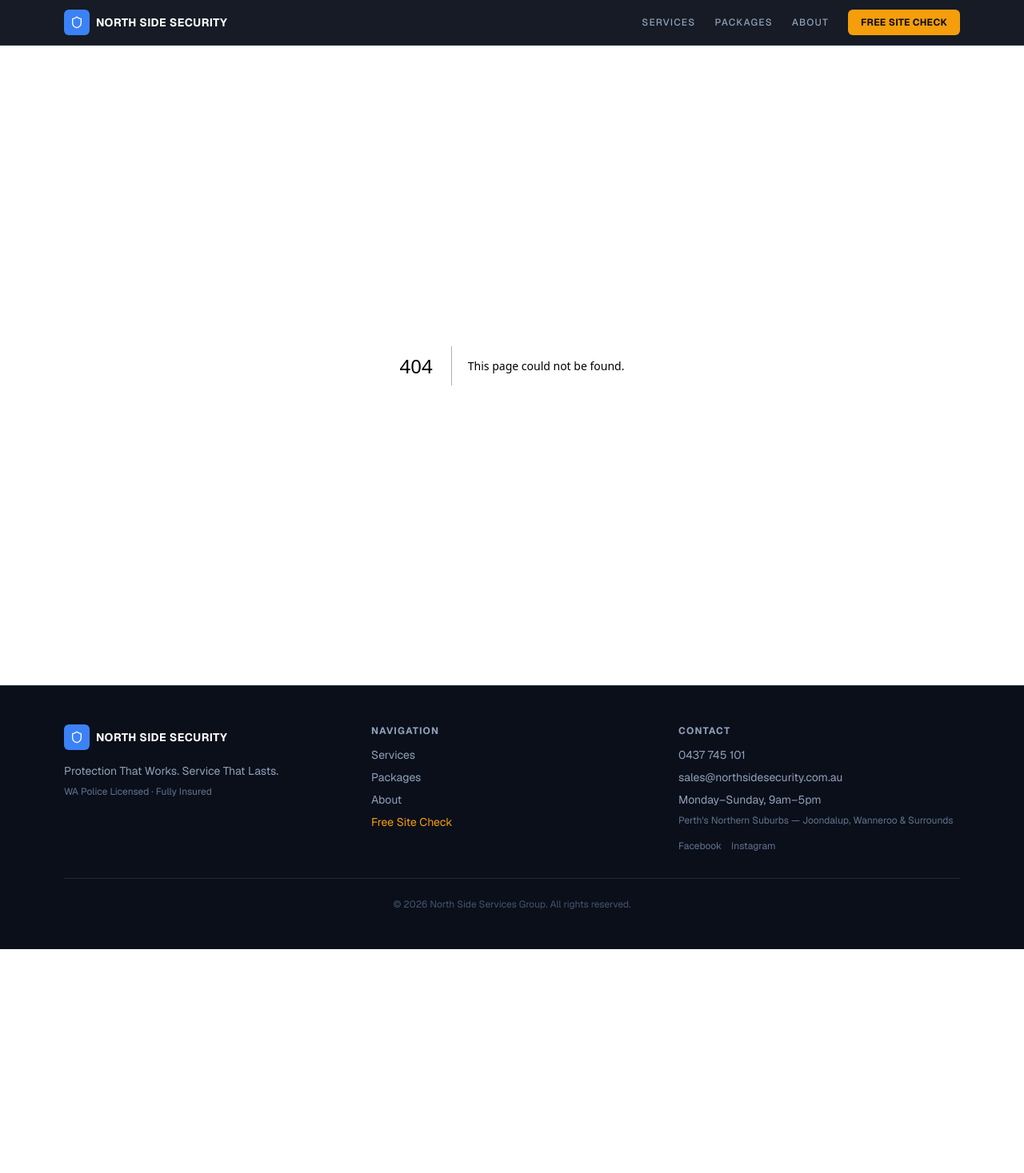
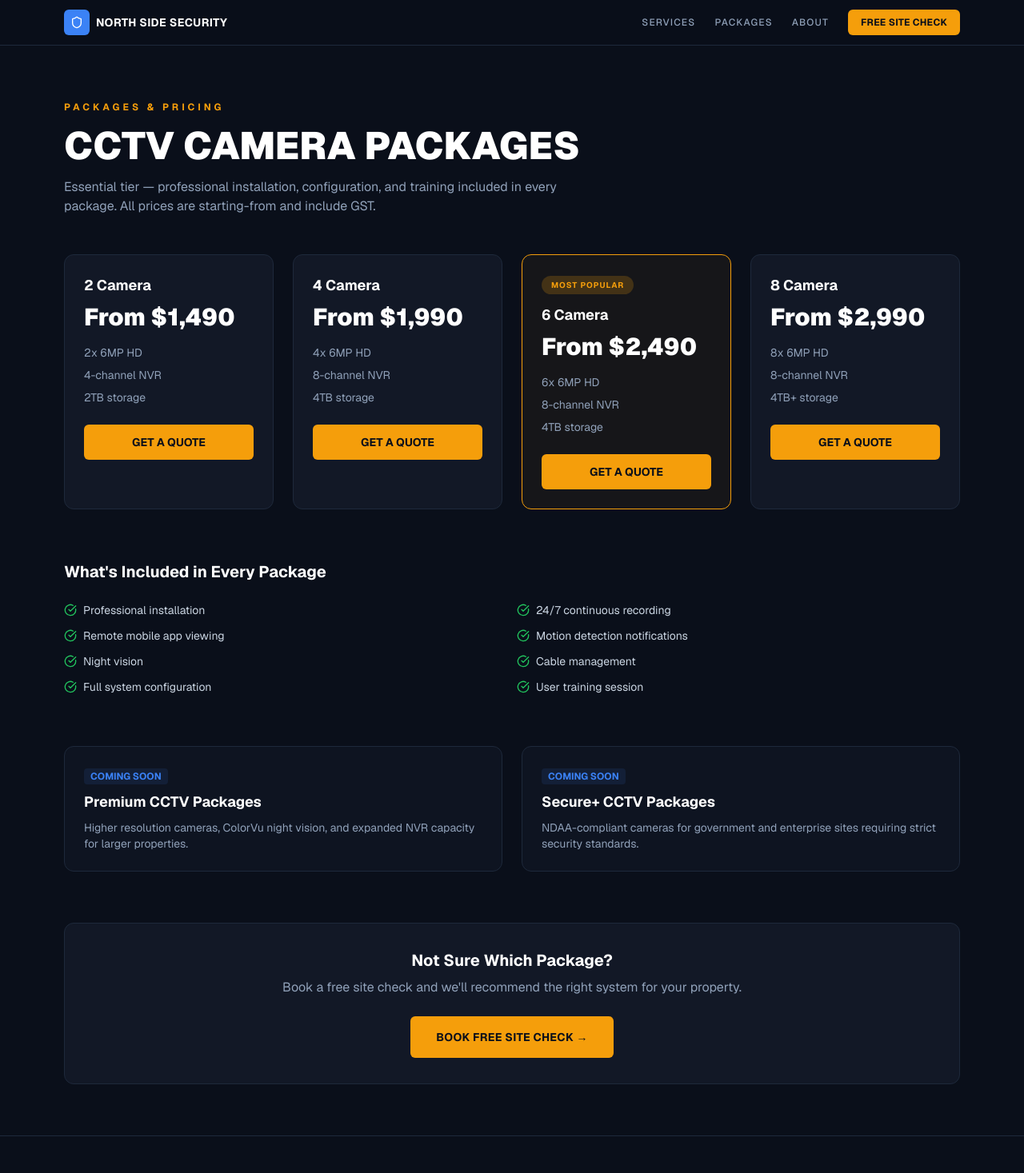
Before and after one commit to Skeggsy71/northside-security, a Next.js app: page /packages in a window 1280 px wide. Before the commit this address had no page. Shown: the top 1467 px of the page at 80% size. Before the commit the page ends 1187 px from the top, so only its background shows below. Built offline with nearby package versions, Linux system fonts and the light colour scheme.

Commit message:
feat: add packages and pricing page

```diff
--- /dev/null
+++ b/app/packages/page.tsx
@@ -0,0 +1,66 @@
+import type { Metadata } from "next";
+import Link from "next/link";
+import { CheckCircle } from "lucide-react";
+import { PACKAGES, INCLUSIONS } from "@/lib/constants";
+
+export const metadata: Metadata = {
+  title: "CCTV Packages & Pricing — North Side Security",
+  description: "CCTV camera packages from $1,490 installed. 6MP HD cameras, NVR, remote viewing included. Compare 2, 4, 6 & 8 camera systems.",
+};
+
+export default function PackagesPage() {
+  return (
+    <div className="mx-auto max-w-6xl px-4 py-16">
+      <span className="mb-4 inline-block text-xs font-bold uppercase tracking-[4px] text-cta">Packages & Pricing</span>
+      <h1 className="mb-4 text-4xl font-black uppercase text-white md:text-5xl">CCTV Camera Packages</h1>
+      <p className="mb-12 max-w-2xl text-slate-400">Essential tier — professional installation, configuration, and training included in every package. All prices are starting-from and include GST.</p>
+
+      <div className="mb-16 grid gap-6 sm:grid-cols-2 lg:grid-cols-4">
+        {PACKAGES.map((pkg) => (
+          <div key={pkg.name} className={`rounded-xl border p-6 ${pkg.popular ? "border-cta bg-cta/5" : "border-border bg-navy-900/50"}`}>
+            {pkg.popular && <span className="mb-3 inline-block rounded-full bg-cta/20 px-3 py-1 text-[10px] font-bold uppercase tracking-widest text-cta">Most Popular</span>}
+            <h3 className="text-lg font-bold text-white">{pkg.name}</h3>
+            <p className="my-2 text-3xl font-black text-white">From {pkg.price}</p>
+            <div className="mt-4 space-y-2 text-sm text-slate-400">
+              <p>{pkg.cameras}</p>
+              <p>{pkg.nvr} NVR</p>
+              <p>{pkg.storage} storage</p>
+            </div>
+            <Link href="/contact" className="mt-6 block rounded-md bg-cta py-3 text-center text-sm font-bold uppercase text-navy-950 transition-colors hover:bg-amber-400">Get a Quote</Link>
+          </div>
+        ))}
+      </div>
+
+      <div className="mb-16">
+        <h2 className="mb-6 text-xl font-bold text-white">What&apos;s Included in Every Package</h2>
+        <div className="grid gap-3 sm:grid-cols-2">
+          {INCLUSIONS.map((item) => (
+            <div key={item} className="flex items-center gap-2 text-sm text-slate-300">
+              <CheckCircle className="h-4 w-4 shrink-0 text-trust" />
+              {item}
+            </div>
+          ))}
+        </div>
+      </div>
+
+      <div className="mb-16 grid gap-6 md:grid-cols-2">
+        <div className="rounded-xl border border-border bg-navy-900/30 p-6">
+          <span className="mb-2 inline-block rounded bg-accent/10 px-2 py-0.5 text-xs font-bold uppercase text-accent">Coming Soon</span>
+          <h3 className="mb-2 text-lg font-bold text-white">Premium CCTV Packages</h3>
+          <p className="text-sm text-slate-400">Higher resolution cameras, ColorVu night vision, and expanded NVR capacity for larger properties.</p>
+        </div>
+        <div className="rounded-xl border border-border bg-navy-900/30 p-6">
+          <span className="mb-2 inline-block rounded bg-accent/10 px-2 py-0.5 text-xs font-bold uppercase text-accent">Coming Soon</span>
+          <h3 className="mb-2 text-lg font-bold text-white">Secure+ CCTV Packages</h3>
+          <p className="text-sm text-slate-400">NDAA-compliant cameras for government and enterprise sites requiring strict security standards.</p>
+        </div>
+      </div>
+
+      <div className="rounded-xl border border-border bg-navy-900/50 p-8 text-center">
+        <h2 className="mb-2 text-xl font-bold text-white">Not Sure Which Package?</h2>
+        <p className="mb-6 text-slate-400">Book a free site check and we&apos;ll recommend the right system for your property.</p>
+        <Link href="/contact" className="inline-block rounded-md bg-cta px-8 py-4 text-sm font-bold uppercase tracking-wide text-navy-950 transition-colors hover:bg-amber-400">Book Free Site Check →</Link>
+      </div>
+    </div>
+  );
+}
```
